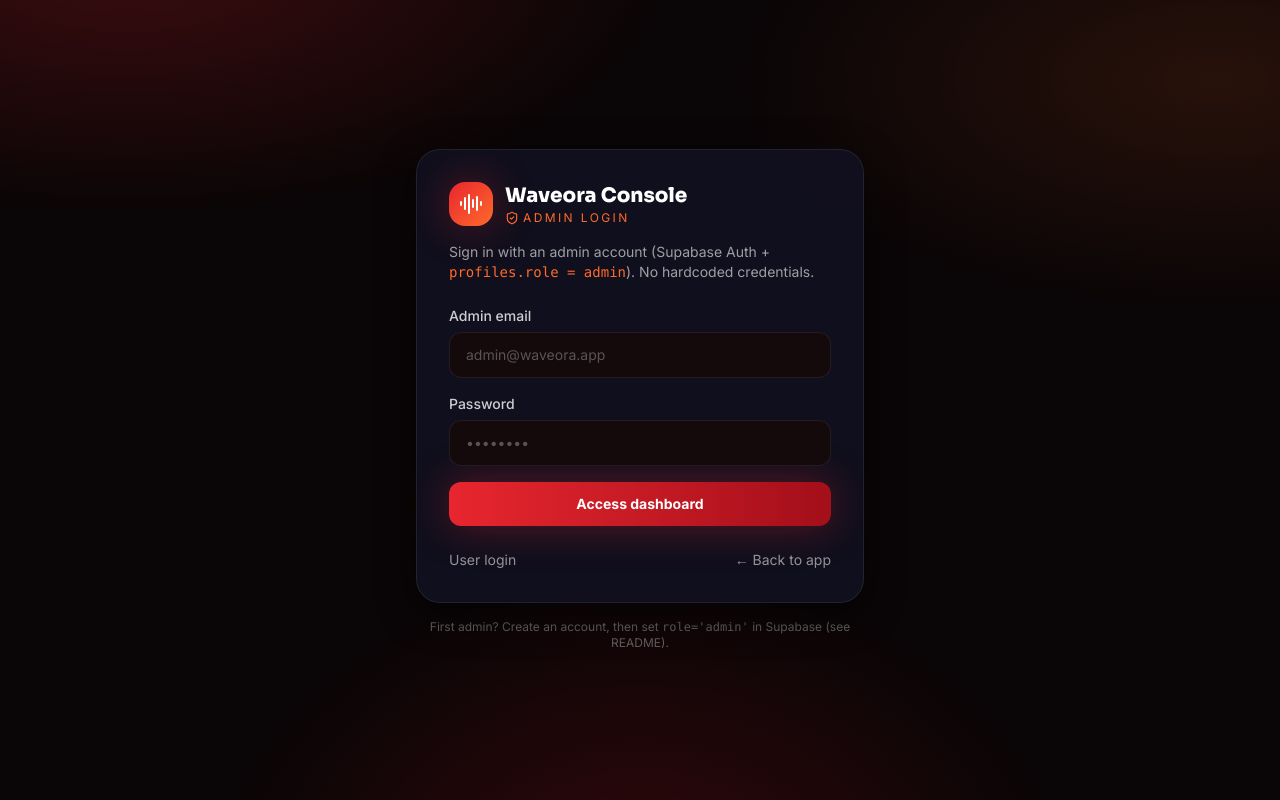
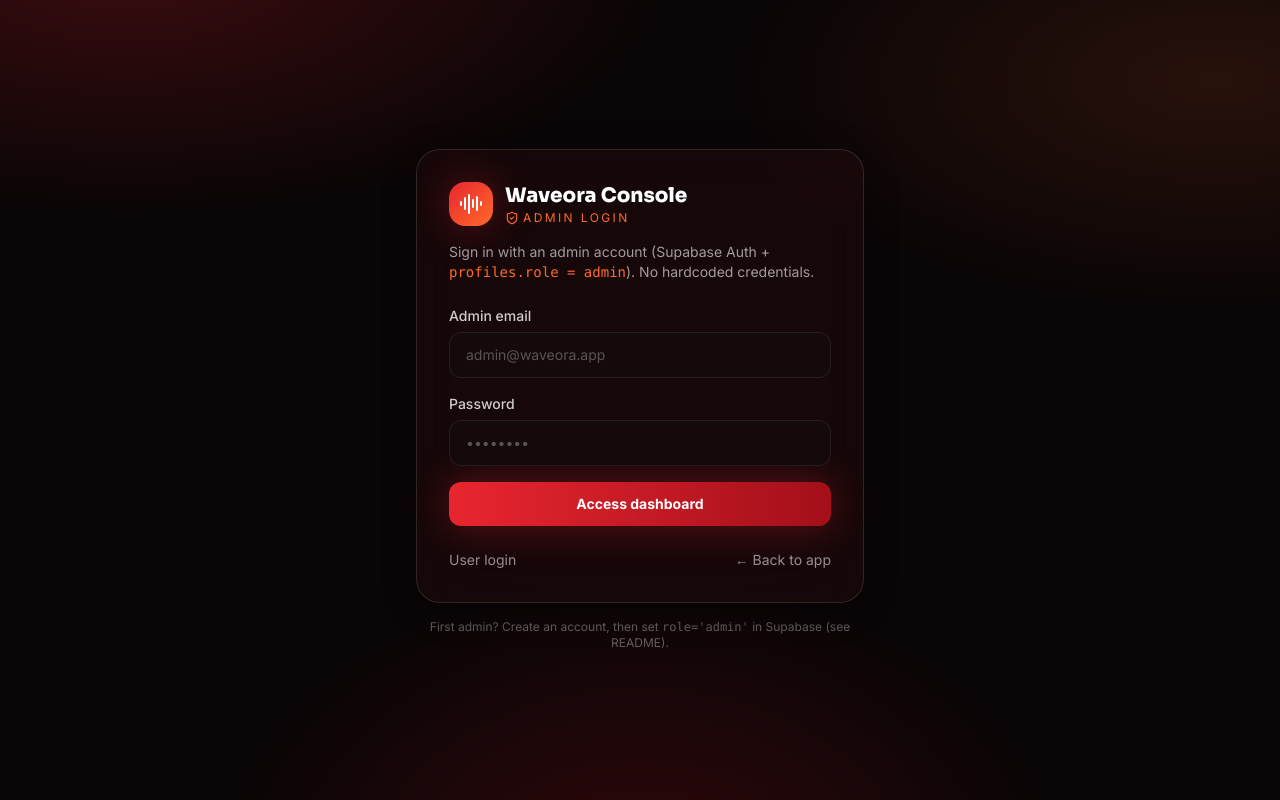
Before and after one commit to srehari186/music, a React (Vite) app: page /admin/login in a window 1280 px wide. Built offline with nearby package versions, Linux system fonts and the light colour scheme; no server answers.

Commit message:
Enhance UI with backdrop blur and saturation adjustments across multiple components for improved aesthetics

```diff
--- a/src/App.tsx
+++ b/src/App.tsx
@@ -50,7 +50,7 @@ export default function App() {
           <Toaster
             position="top-center"
             toastOptions={{
-              style: { background: '#1f0c0e', color: '#fff', border: '1px solid rgba(255,255,255,0.1)' }
+              style: { background: 'rgba(31,12,14,0.82)', color: '#fff', border: '1px solid rgba(255,255,255,0.12)', backdropFilter: 'blur(20px) saturate(180%)' }
             }}
           />
           <Routes>
--- a/src/components/AudioPlayer/AudioPlayer.tsx
+++ b/src/components/AudioPlayer/AudioPlayer.tsx
@@ -76,7 +76,7 @@ export function AudioPlayer() {
         </div>
       )}
 
-      <div className="fixed inset-x-2 bottom-[calc(4.25rem+env(safe-area-inset-bottom))] z-30 overflow-hidden rounded-2xl border border-line bg-abyss/95 shadow-card backdrop-blur-xl lg:inset-x-0 lg:bottom-0 lg:rounded-none lg:border-x-0 lg:border-b-0 lg:border-t lg:shadow-none lg:pb-[env(safe-area-inset-bottom)]">
+      <div className="fixed inset-x-2 bottom-[calc(4.25rem+env(safe-area-inset-bottom))] z-30 overflow-hidden rounded-2xl border border-line bg-abyss/70 shadow-card backdrop-blur-xl backdrop-saturate-150 lg:inset-x-0 lg:bottom-0 lg:rounded-none lg:border-x-0 lg:border-b-0 lg:border-t lg:shadow-none lg:pb-[env(safe-area-inset-bottom)]">
         {/* progress / fetch-loading bar. While streaming, the dim layer is
             fetched bytes (YouTube-style) and the bright layer is the playhead. */}
         <div className="group relative h-1 w-full bg-white/10" role="presentation">
--- a/src/components/MobileNavigation.tsx
+++ b/src/components/MobileNavigation.tsx
@@ -39,7 +39,7 @@ function Tab({
 export function MobileNavigation() {
   return (
     <nav
-      className="fixed inset-x-0 bottom-0 z-40 border-t border-line bg-abyss/95 backdrop-blur-xl lg:hidden"
+      className="fixed inset-x-0 bottom-0 z-40 border-t border-line bg-abyss/70 backdrop-blur-xl backdrop-saturate-150 lg:hidden"
       style={{ paddingBottom: 'env(safe-area-inset-bottom)' }}
       aria-label="Mobile"
     >
--- a/src/components/NowPlaying.tsx
+++ b/src/components/NowPlaying.tsx
@@ -107,7 +107,7 @@ export function NowPlaying({ open, onClose }: { open: boolean; onClose: () => vo
 
   return (
     <div
-      className="fixed inset-0 z-[45] flex flex-col overflow-hidden bg-void"
+      className="fixed inset-0 z-[45] flex flex-col overflow-hidden bg-void/80 backdrop-blur-2xl backdrop-saturate-150"
       role="dialog"
       aria-modal="true"
       aria-label={`Now playing ${song.title}`}
--- a/src/components/Sidebar.tsx
+++ b/src/components/Sidebar.tsx
@@ -26,7 +26,7 @@ export function Sidebar() {
   }
 
   return (
-    <aside className="hidden w-64 shrink-0 flex-col gap-2 border-r border-line bg-abyss/60 p-4 lg:flex" aria-label="Primary">
+    <aside className="hidden w-64 shrink-0 flex-col gap-2 border-r border-line bg-abyss/60 p-4 backdrop-blur-xl backdrop-saturate-150 lg:flex" aria-label="Primary">
       <div className="px-1 py-2">
         <Logo />
       </div>
--- a/src/index.css
+++ b/src/index.css
@@ -33,10 +33,11 @@ body {
 ::-webkit-scrollbar-thumb:hover { background: #57232a; }
 
 .glass {
-  background: rgba(20, 20, 40, 0.72);
-  backdrop-filter: blur(18px);
-  -webkit-backdrop-filter: blur(18px);
-  border: 1px solid rgba(255, 255, 255, 0.08);
+  background: rgba(31, 12, 14, 0.55);
+  backdrop-filter: blur(22px) saturate(180%);
+  -webkit-backdrop-filter: blur(22px) saturate(180%);
+  border: 1px solid rgba(255, 255, 255, 0.12);
+  box-shadow: 0 8px 32px rgba(0, 0, 0, 0.35);
 }
 
 .card-hover { transition: transform 0.25s ease, box-shadow 0.25s ease, border-color 0.25s ease; }
--- a/src/pages/admin/AdminLayout.tsx
+++ b/src/pages/admin/AdminLayout.tsx
@@ -59,7 +59,7 @@ export function AdminLayout() {
         </div>
       </aside>
       <div className="flex-1">
-        <header className="sticky top-0 z-30 border-b border-line bg-void/85 backdrop-blur-xl lg:hidden">
+        <header className="sticky top-0 z-30 border-b border-line bg-void/70 backdrop-blur-xl backdrop-saturate-150 lg:hidden">
           <div className="flex items-center gap-2 overflow-x-auto px-4 py-3 text-sm">
             <NavLink to="/admin" end className="rounded-lg bg-white/5 px-3 py-1.5 font-semibold">Dashboard</NavLink>
             <NavLink to="/admin/songs" className="rounded-lg bg-white/5 px-3 py-1.5 font-semibold">Songs</NavLink>
```
